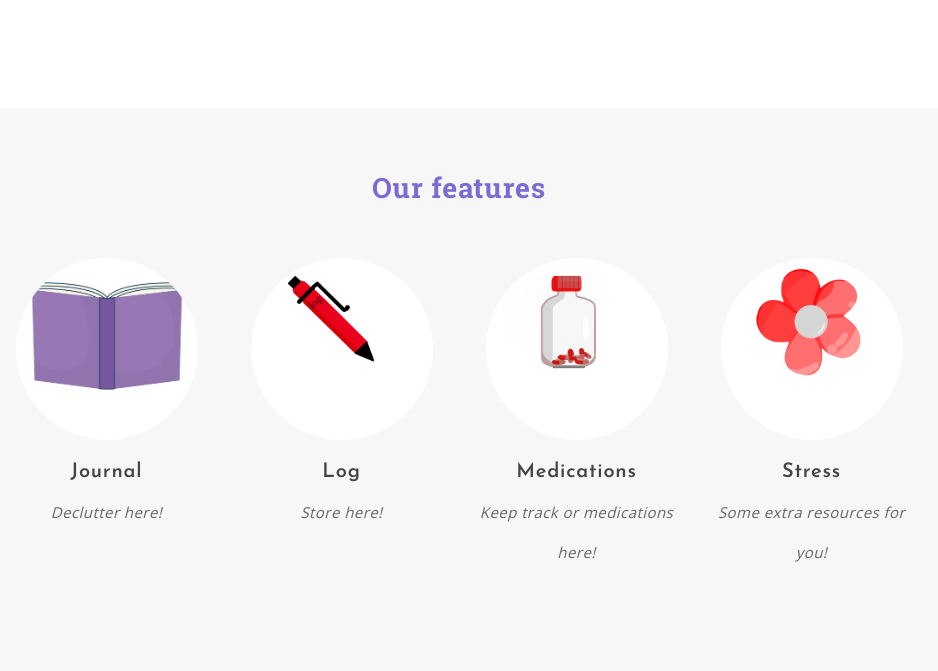
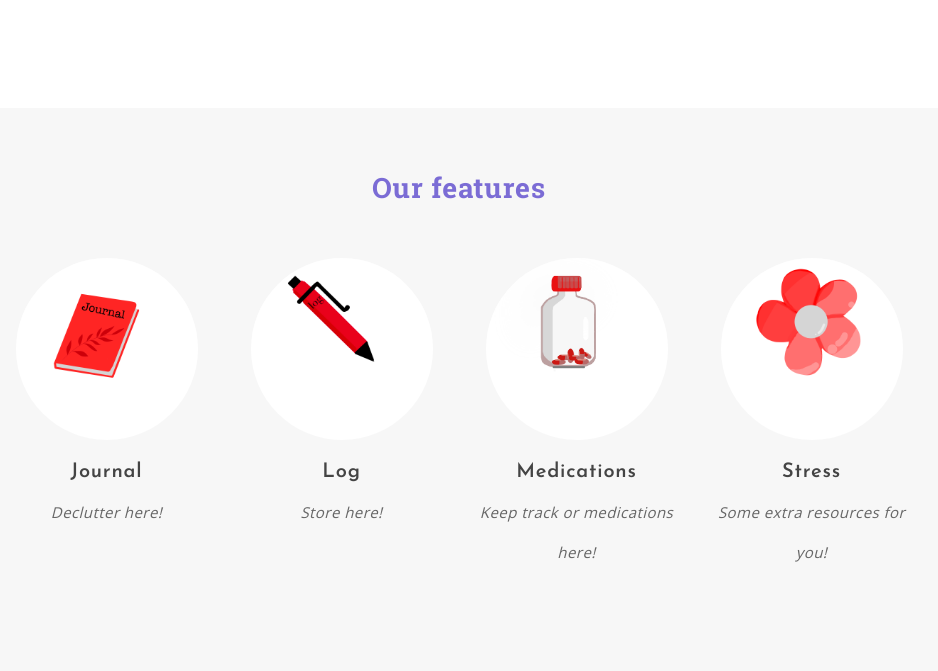
Before and after one commit to ladyOouf/SymptoTrack, a Flask app: page /homepage/ in a window 1280 px wide. Shown: the part 966-1637 px from the top of the page, without its empty margins (181-1119 px from the left). Run offline with Flask 3, Linux system fonts and the light colour scheme; the visitor is signed in with stand-in values (Sample User, id 1); data that the repository does not hold is empty; some libraries are stand-ins or nearby versions.

Commit message:
Update Homepage_new.html

```diff
--- a/Sympto_track/templates/Homepage_new.html
+++ b/Sympto_track/templates/Homepage_new.html
@@ -75,9 +75,9 @@ Postconditions: No return values.
             <div class="row trainer-col">
               <div class="col-lg-3">
                 <div class="trainer-img">
-                  <img src="../static/img/journal.jpeg" class="trainer-in-img" alt="">
+                  <img src="../static/img/BOOk.jpeg" class="trainer-in-img" alt="">
                 </div>
-                    <a href="/journal/"><h3 class="trainer-title">Journal</h3></a>
+                <a href="/journal/"><h3 class="trainer-title">Journal</h3></a>
                 <p class="trainer-desc">Declutter here! </p>
               </div>
               <div class="col-lg-3">
@@ -90,8 +90,6 @@ Postconditions: No return values.
               <div class="col-lg-3">
                 <div class="trainer-img">
                   <img src="../static/img/MED.png" class="trainer-in-img" alt="">
-
-
 
                 </div>
                 <a href="/meds_list/"><h3 class="trainer-title">Medications</h3></a>
```
